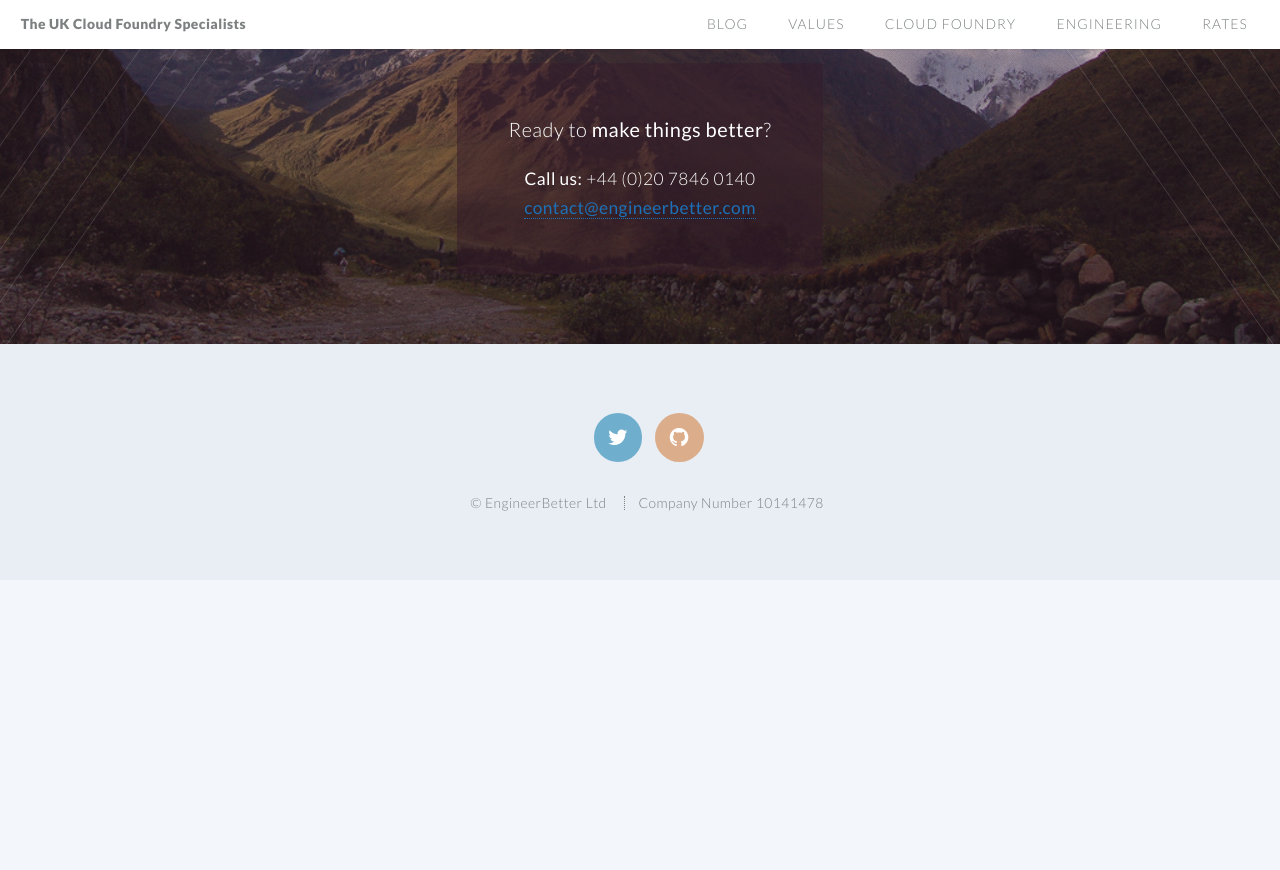
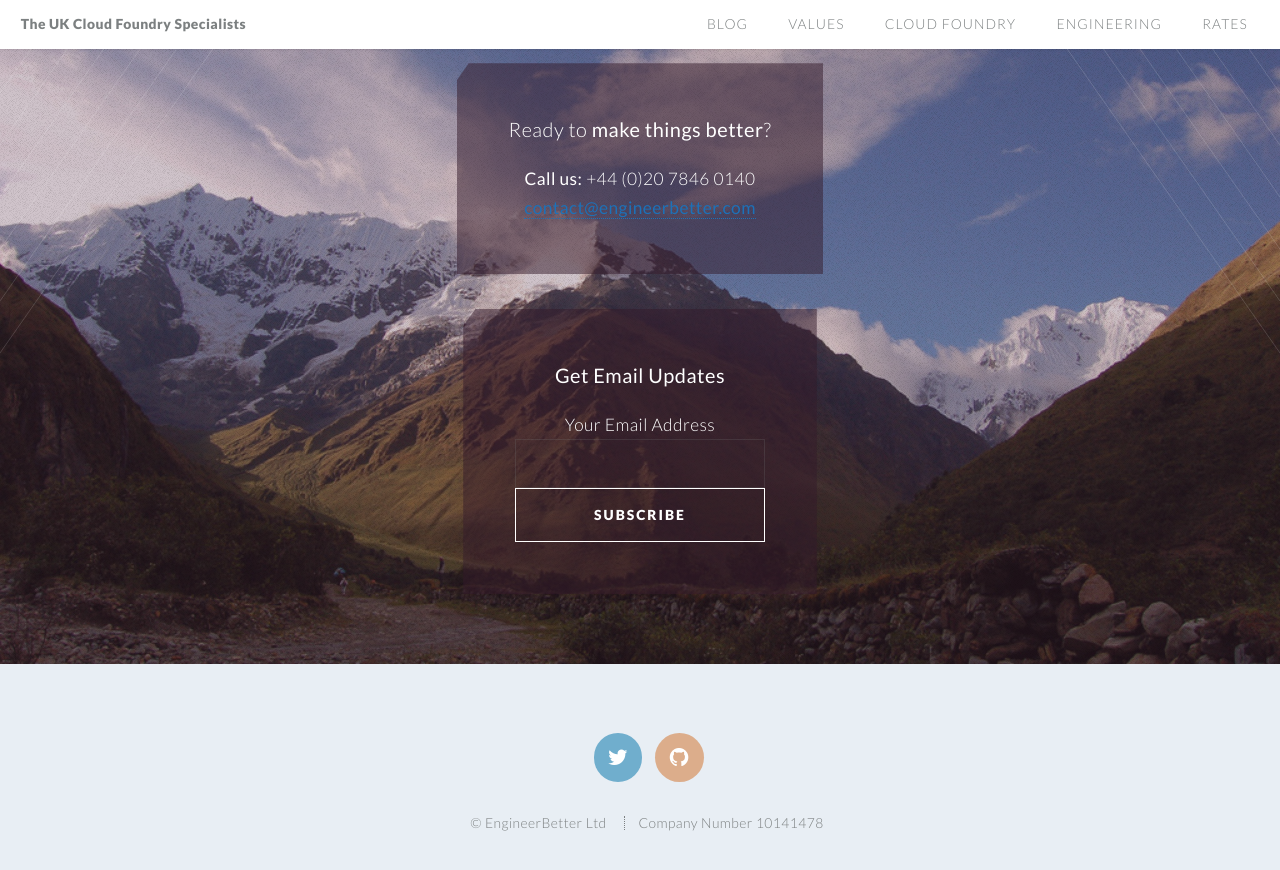
Before and after one commit to DanielJonesEB/engineerbetter.com, a Jekyll site: the page built from index.html, in a window 1280 px wide and 900 px high, scrolled down 2469 px. Shown: the top 870 px of the window. Built offline with Jekyll 4.4.1, drawn with Linux system fonts in a browser that asks for light colours; before the commit the page ends 3049 px from its top, so only the background shows below that.

Commit message:
add mailing list subscription form to landing page

```diff
--- a/_includes/contact-footer.html
+++ b/_includes/contact-footer.html
@@ -3,7 +3,6 @@
 
         <header>
           <h2><strong>Contact Us</strong></h2>
-          <p></p>
         </header>
         <div class="inner clip">
           <h3>Ready to <strong>make things better</strong>?</h3>
@@ -11,5 +10,22 @@
           <strong><a href="mailto:contact@engineerbetter.com">contact@engineerbetter.com</a>
           </strong>
         </div>
+        <p></p>
+              <div class="inner clip">
+                <h3><strong>Get Email Updates</strong></h3>
+              <form action="//engineerbetter.us13.list-manage.com/subscribe/post?u=d6370be2b5a6eeaf195cd9445&amp;id=1e4090aa8c" method="post" id="mc-embedded-subscribe-form" name="mc-embedded-subscribe-form" class="validate" target="_blank" novalidate>
+                  <div class="mc-field-group">
+                    <label for="mce-EMAIL">Your Email Address</label>
+                    <input type="email" value="" name="EMAIL" class="required email" id="mce-EMAIL">
+                  </div>
+                    <div id="mce-responses" class="clear">
+                      <div class="response" id="mce-error-response" style="display:none"></div>
+                      <div class="response" id="mce-success-response" style="display:none"></div>
+                    </div>    <!-- real people should not fill this in and expect good things - do not remove this or risk form bot signups-->
+                      <div style="position: absolute; left: -5000px;" aria-hidden="true"><input type="text" name="b_d6370be2b5a6eeaf195cd9445_1e4090aa8c" tabindex="-1" value=""></div>
+                      <div class="clear"><input type="submit" value="Subscribe" name="subscribe" id="mc-embedded-subscribe" class="button"></div>
+                    </div>
+              </form>
+             </div>
 
       </section>
```
